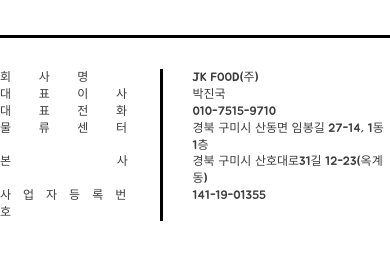
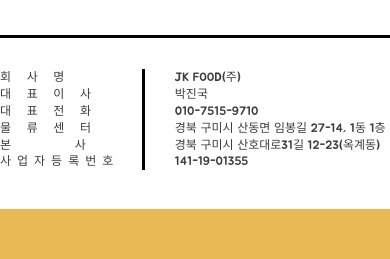
Before and after one commit to DeokWonPark/Franchise-site, a React (Create React App) app: page /BRAND in a window 390 px wide. Shown: the part 1765-2024 px from the top of the page. Built offline with nearby package versions, Linux system fonts and the light colour scheme.

Commit message:
버튼 기능 구현

```diff
--- a/src/components/brand/brand.module.css
+++ b/src/components/brand/brand.module.css
@@ -170,4 +170,8 @@
     .sloganBox .descriptionBox .description span{
         font-size: 14px;
     }
+    .sloganBox .descriptionBox .Info th{
+        letter-spacing: 0.5em;
+        padding-right: 20px;
+    }
 }
--- a/src/components/header/header.jsx
+++ b/src/components/header/header.jsx
@@ -31,7 +31,7 @@
                 </div>
                 <div className={styles.sideBtn}>
                     <button className={styles.blogBtn}><a href="https://blog.naver.com/skyh1526ss"><img src="https://raw.githubusercontent.com/DeokWonPark/Franchise-site/master/public/images/naver_logo.png" alt="blog"/></a></button>
-                    <button className={styles.membershipBtn}><i className="fas fa-phone-square"></i></button>
+                    <button className={styles.membershipBtn}><a href="tel:010-7515-9710"><i className="fas fa-phone-square"></i></a></button>
                     <button className={styles.membershipBtn}><Link to="/COMMUNITY/가맹문의"><i className="fas fa-comments"></i></Link></button>
                     {/* <button className={styles.userBtn}><i className="fas fa-user"></i></button> */}
                 </div>
--- a/src/components/sidePage/menuBox.module.css
+++ b/src/components/sidePage/menuBox.module.css
@@ -63,3 +63,9 @@
         display: none;
     }
 }
+
+@media screen and (max-width:480px){
+    .menuBox.into{
+        height: 30vw;
+    }
+}
```
Also changed, not shown: 1 other file (tests, documents, lock files or other folders).
